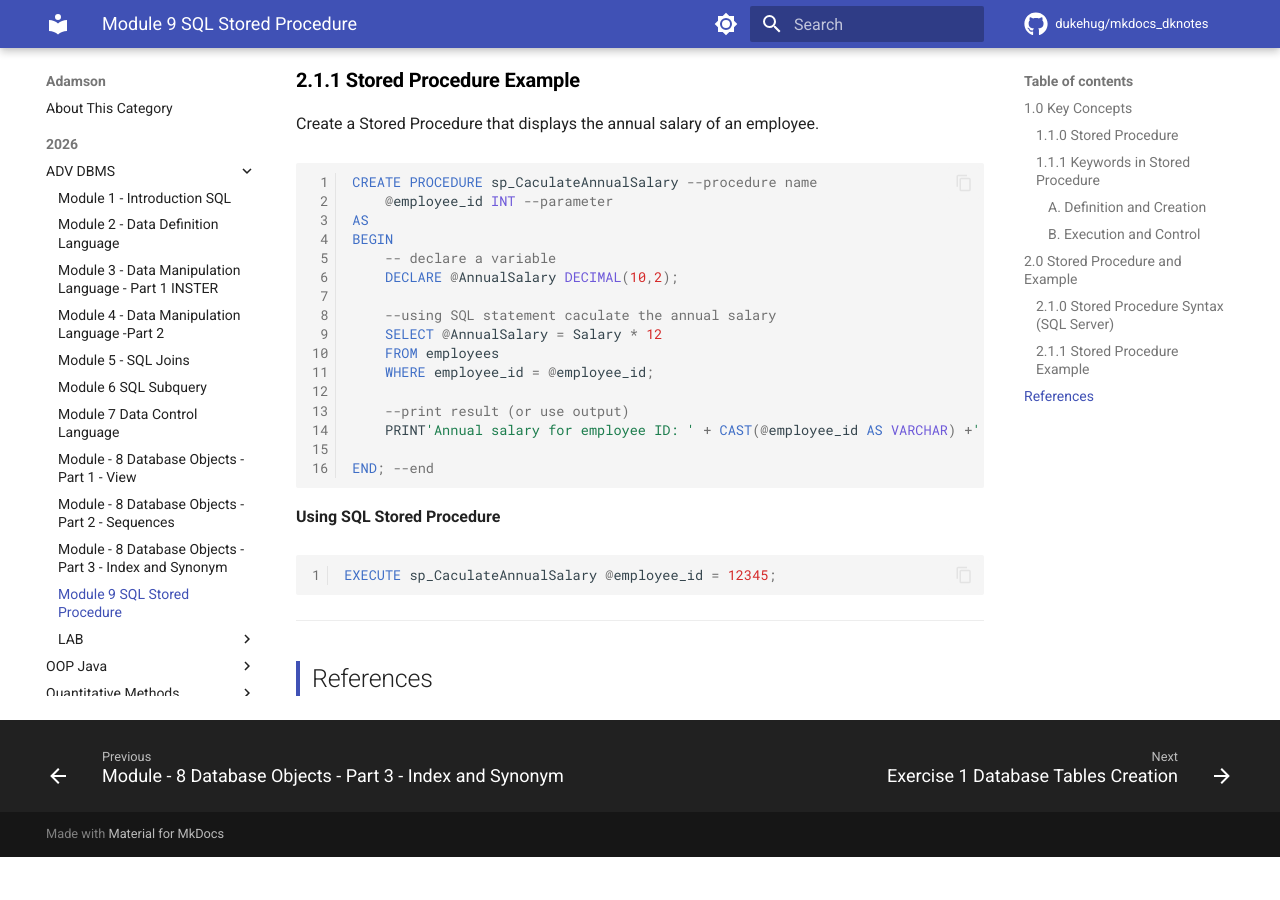
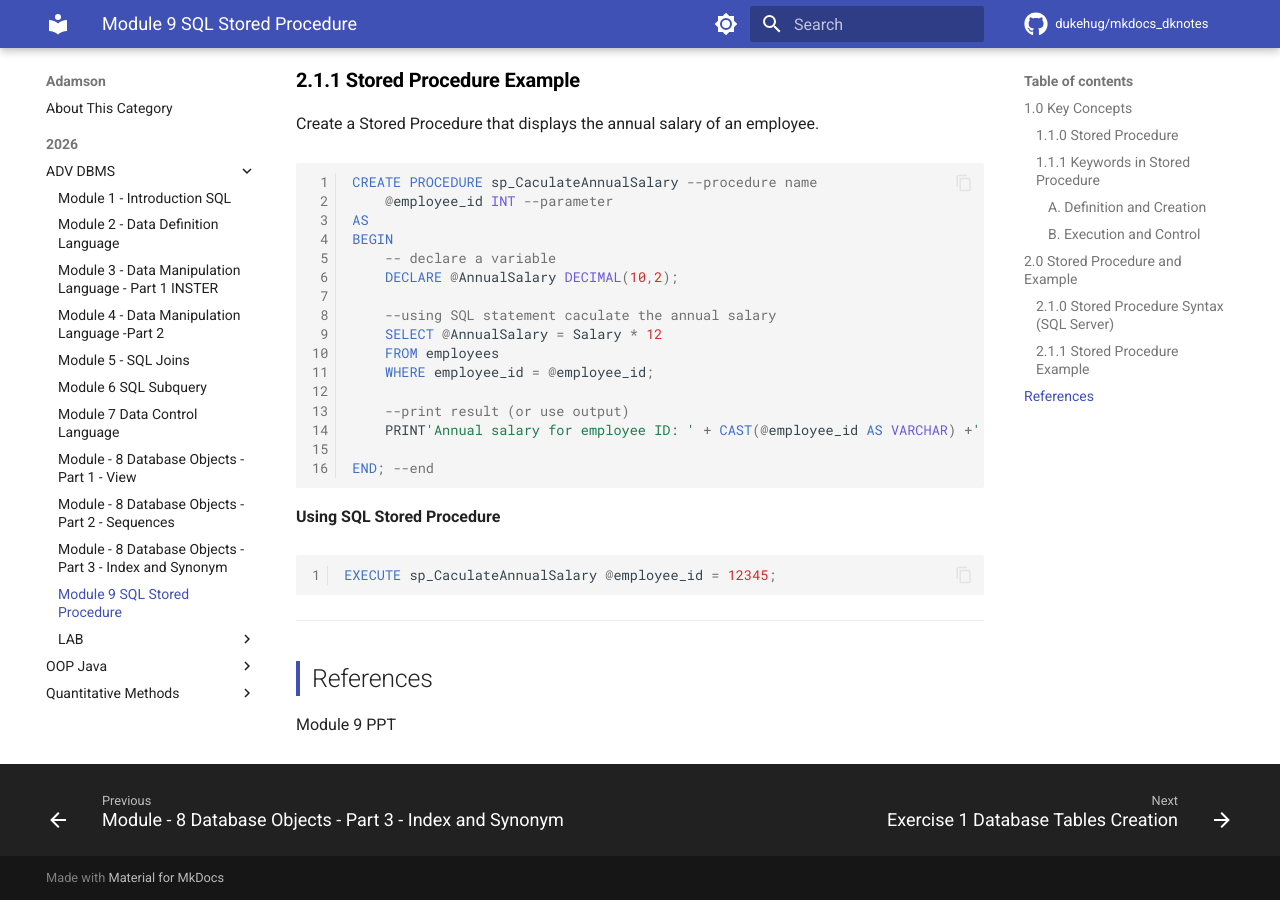
Before and after one commit to dukehug/mkdocs_dknotes, an MkDocs documentation site: the page built from docs/Adamson/2026/ADV_DBMS/Module-9-SQL-StoredProcedure.md, in a window 1280 px wide and 900 px high, scrolled down 2172 px. Built offline with MkDocs 1.6.1 and Material for MkDocs 9.7.7, drawn with Linux system fonts in a browser that asks for light colours; comment, search, counter and statistics services are not loaded; before the commit the page ends 3029 px from its top, so only the background shows below that.

Commit message:
upadte notes: Thu Apr  9 10:27:02 AM CST 2026

```diff
--- a/docs/Adamson/2026/ADV_DBMS/Module-9-SQL-StoredProcedure.md
+++ b/docs/Adamson/2026/ADV_DBMS/Module-9-SQL-StoredProcedure.md
@@ -121,3 +121,5 @@ EXECUTE sp_CaculateAnnualSalary @employee_id = 12345;
 
 ----
 ## References
+
+Module 9 PPT
```
